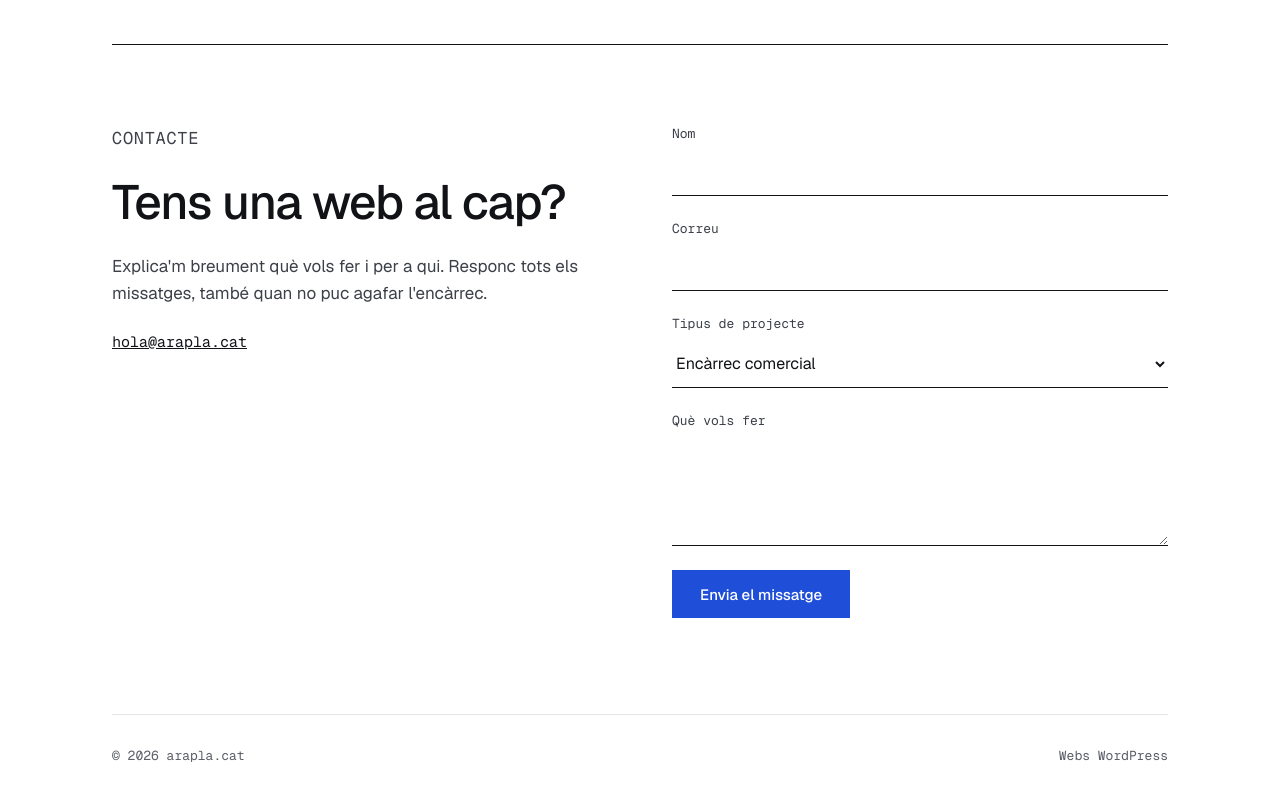
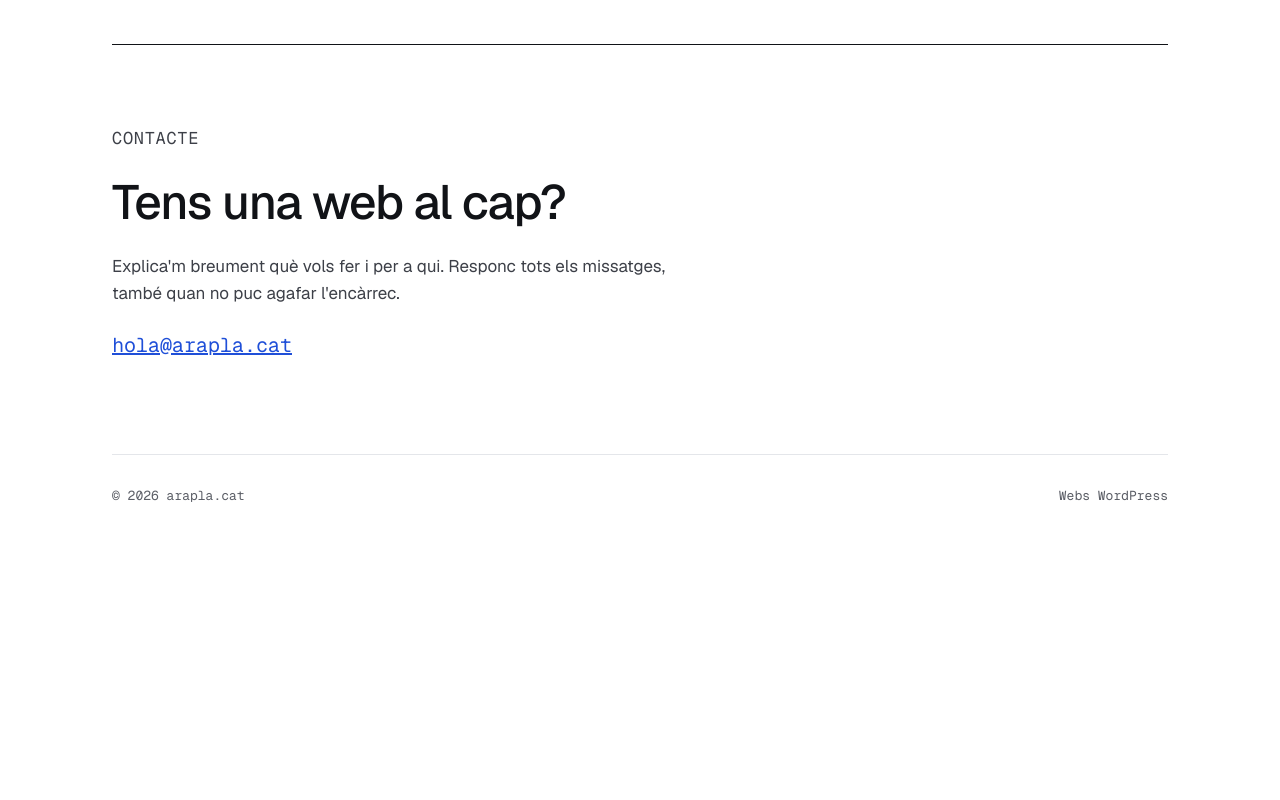
Before and after one commit to guillembaro-tech/Arapla.cat, a plain HTML site: page index.html in a window 1280 px wide. Shown: the part 4177-4977 px from the top of the page. After the commit the page ends 4729 px from the top, so only its background shows below. Drawn offline with nearby package versions, Linux system fonts and the light colour scheme.

Commit message:
Treu el formulari i deixa el contacte per correu
Co-Authored-By: Claude Opus 5.5 <noreply@anthropic.com>
Claude-Session: https://claude.ai/code/session_01K5ZgJ2BSbcRkH2gYAxaDVn

```diff
--- a/index.html
+++ b/index.html
@@ -79,14 +79,8 @@ nav a{text-decoration:none}
 #contacte{border-top:1px solid var(--ink);padding:5rem 0 6rem;display:grid;grid-template-columns:repeat(auto-fit,minmax(min(300px,100%),1fr));gap:4rem}
 #contacte .txt{display:flex;flex-direction:column;gap:1.5rem}
 #contacte h2{margin:0;font-size:48px;font-weight:500;letter-spacing:-.025em;line-height:1.1}
-#contacte .txt p{margin:0;font-size:17px;line-height:1.6;color:var(--ink-2)}
-#contacte .txt a{font-family:var(--mono);font-size:15px}
-form{display:flex;flex-direction:column;gap:1.5rem}
-label{display:flex;flex-direction:column;gap:.5rem;font-family:var(--mono);font-size:13px;color:var(--ink-2)}
-input,select,textarea{font:16px var(--sans);color:var(--ink);padding:.75rem 0;border:0;border-bottom:1px solid var(--ink);background:var(--bg);border-radius:0;outline-color:var(--accent)}
-textarea{resize:vertical}
-button{align-self:flex-start;min-height:48px;padding:0 1.75rem;border:0;background:var(--accent);color:#fff;font:500 15px var(--sans);cursor:pointer}
-button:hover{background:#163CA8}
+#contacte .txt p{margin:0;font-size:17px;line-height:1.6;color:var(--ink-2);max-width:600px}
+#contacte .txt a{font-family:var(--mono);font-size:20px;color:var(--accent)}
 
 footer{display:flex;flex-wrap:wrap;justify-content:space-between;gap:1rem;padding:2rem 0 3rem;border-top:1px solid var(--line)}
 
@@ -218,20 +212,6 @@ footer{display:flex;flex-wrap:wrap;justify-content:space-between;gap:1rem;paddin
     <p>Explica'm breument què vols fer i per a qui. Responc tots els missatges, també quan no puc agafar l'encàrrec.</p>
     <a href="mailto:hola@arapla.cat">hola@arapla.cat</a>
   </div>
-  <!-- Formulari només maquetat. Pendent de connectar-hi l'enviament. -->
-  <form id="form" novalidate>
-    <label>Nom<input type="text" name="nom" autocomplete="name"></label>
-    <label>Correu<input type="email" name="email" autocomplete="email"></label>
-    <label>Tipus de projecte
-      <select name="tipus">
-        <option>Encàrrec comercial</option>
-        <option>Educació, cultura o entitat</option>
-        <option>Encara no ho sé</option>
-      </select>
-    </label>
-    <label>Què vols fer<textarea name="missatge" rows="4"></textarea></label>
-    <button type="button">Envia el missatge</button>
-  </form>
 </section>
 
 <footer class="mono">
```
Also changed, not shown: 1 other file.
